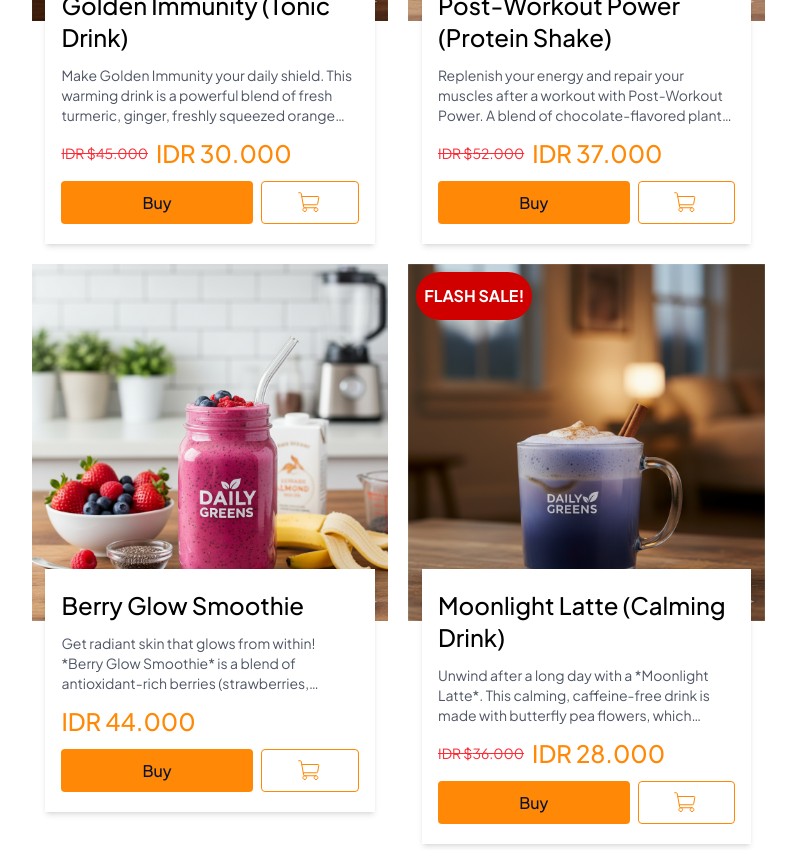
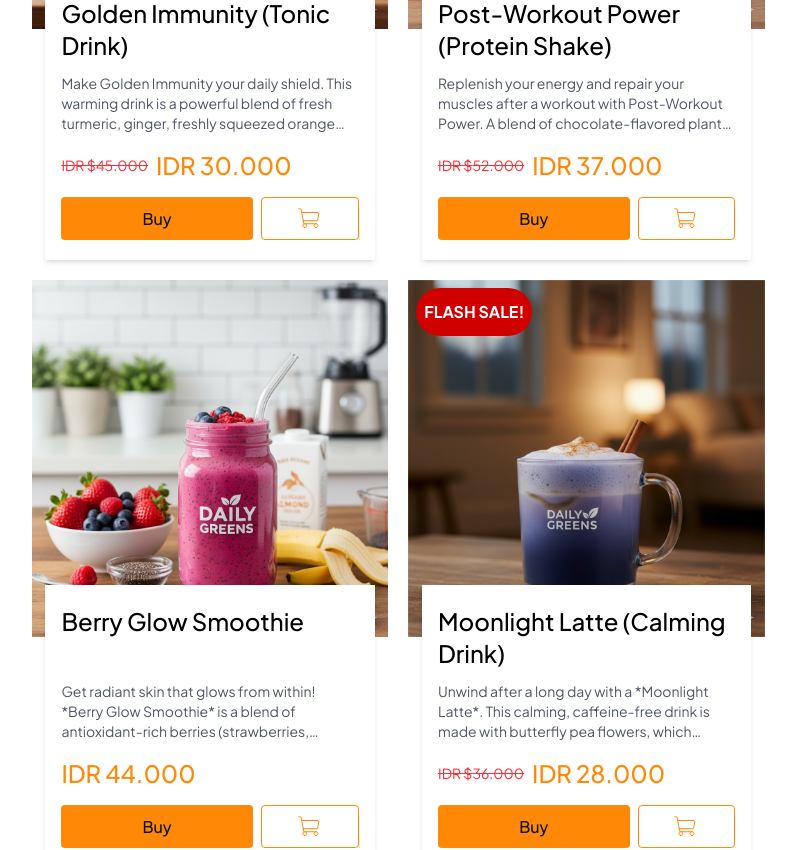
Before and after one commit to ItsnaMaulanaHasan/koda-b4-react, a React (Vite) app: page /product in a window 1280 px wide. Shown: the part 1680-2530 px from the top of the page, without its empty margins (435-1231 px from the left). Built offline with nearby package versions, Linux system fonts and the light colour scheme.

Commit message:
feat: adjust style card menu

```diff
--- a/src/components/CardMenu.jsx
+++ b/src/components/CardMenu.jsx
@@ -63,7 +63,7 @@ function CardMenu({ dataMenu }) {
     }
   };
   return (
-    <div className="w-full h-full">
+    <div className="w-full h-full flex flex-col">
       <Alert
         type={alertStatus.type}
         message={alertStatus.message}
@@ -85,26 +85,30 @@ function CardMenu({ dataMenu }) {
         cancelText="Cancel"
         type="info"
       />
-      <div className="relative">
-        <img className="size-full" src={dataMenu.image} alt={dataMenu.name} />
+      <div className="relative flex-shrink-0">
+        <img
+          className="size-full object-cover aspect-square"
+          src={dataMenu.image}
+          alt={dataMenu.name}
+        />
         {dataMenu.isFlashSale && (
           <span className="absolute top-2 text-xs md:text-base left-2 py-1 md:py-3 px-2 bg-[#D00000] text-white uppercase font-bold rounded-full">
             Flash sale!
           </span>
         )}
       </div>
-      <div className="relative z-50 flex flex-col gap-3 py-5 mx-auto bg-white md:shadow-md md:px-4 md:w-12/13 md:-mt-13">
+      <div className="relative z-50 flex flex-col gap-3 py-5 mx-auto bg-white md:shadow-md md:px-4 md:w-12/13 md:-mt-13 flex-grow">
         <h1
-          className="text-lg font-medium md:text-2xl line-clamp-2"
+          className="text-lg font-medium md:text-2xl line-clamp-2 min-h-[3.5rem] md:min-h-[4rem]"
           title={dataMenu.name}>
           {dataMenu.name}
         </h1>
         <p
-          className="text-[#4F5665] text-xs md:text-sm line-clamp-3"
+          className="text-[#4F5665] text-xs md:text-sm line-clamp-3 min-h-[3rem] md:min-h-[3.75rem]"
           title={dataMenu.description}>
           {dataMenu.description}
         </p>
-        <div className="flex flex-col items-start gap-2 md:items-center md:flex-row">
+        <div className="flex flex-col items-start gap-2 md:items-center md:flex-row min-h-[2.5rem]">
           {dataMenu.discountPrice && (
             <span className="text-sm text-red-500 line-through">
               IDR ${dataMenu.price.toLocaleString("id")}
@@ -116,7 +120,7 @@ function CardMenu({ dataMenu }) {
               : `IDR ${dataMenu.price.toLocaleString("id")}`}
           </span>
         </div>
-        <div className="flex flex-col gap-2 md:flex-row">
+        <div className="flex flex-col gap-2 md:flex-row mt-auto">
           <Button className="bg-[#FF8906] flex-2 hover:bg-[#e67a05]">
             Buy
           </Button>
```
